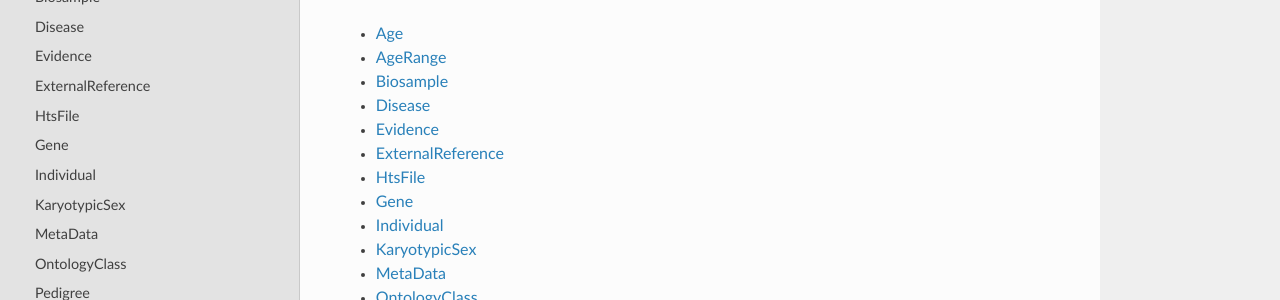
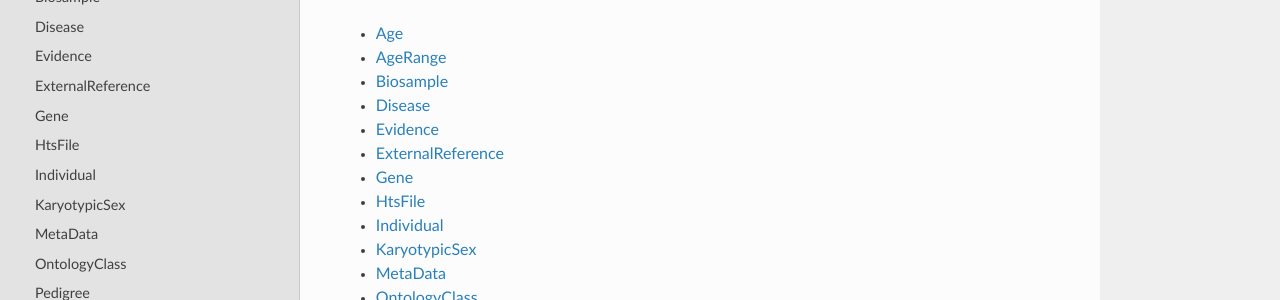
Before and after one commit to phenopackets/phenopacket-schema, a Sphinx documentation site: the page built from docs/building-blocks.rst, in a window 1280 px wide and 973 px high. Shown: the part 330-630 px from the top of the window. Built offline with Sphinx 7.4.7 and the Read the Docs theme 2.0.0, drawn with Linux system fonts in a browser that asks for light colours.

```diff
--- a/docs/building-blocks.rst
+++ b/docs/building-blocks.rst
@@ -24,8 +24,8 @@ building blocks.
    disease
    evidence
    externalreference
+   gene
    file
-   gene
    individual
    karyotypicsex
    metadata
```
